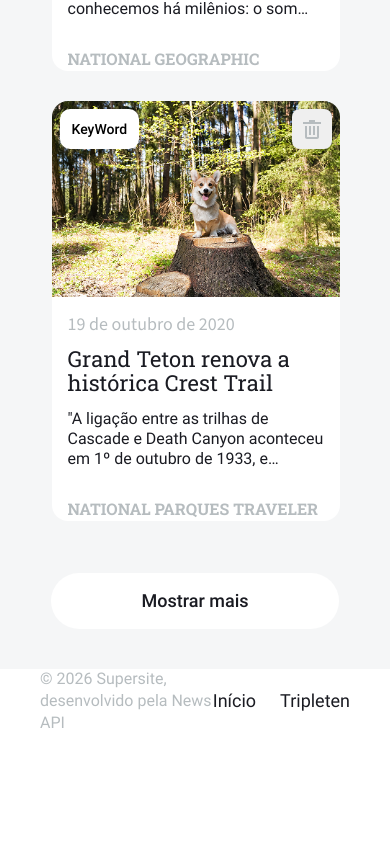
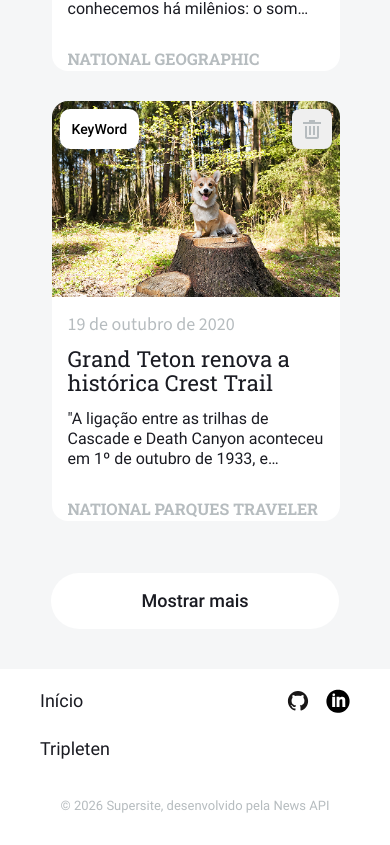
Before and after one commit to flpzht/news-explorer-frontend, a React (Vite) app: page /saved-news in a window 390 px wide. Shown: the part 1125-1970 px from the top of the page. Before the commit the page ends 1859 px from the top, so only its background shows below. Built offline with nearby package versions, Linux system fonts and the light colour scheme.

Commit message:
style: adiciona responsividade ao Footer para 320px, 480px e 768px

```diff
--- a/src/components/Footer/Footer.css
+++ b/src/components/Footer/Footer.css
@@ -6,13 +6,16 @@
     padding: 0 104px;
 
     display: flex;
+    flex-direction: row;
     justify-content: space-between;
     align-items: center;
+    gap: 40px;
 
     background-color: var(--color-white);
 }
 
 .footer__copyright {
+    width: 100%;
     margin: 0;
     font-family: var(--font-roboto);
     font-size: 16px;
@@ -23,9 +26,9 @@
 
 .footer__links {
     margin: 0;
-
     display: flex;
-    gap: 24px;
+    align-items: center;
+    gap: 40px;
 }
 
 .footer__link {
@@ -35,6 +38,13 @@
     line-height: 24px;
     color: var(--color-light-black);
     text-decoration: none;
+}
+
+.footer__icons {
+    margin: 0;
+    display: flex;
+    align-items: center;
+    gap: 24px;
 }
 
 .footer__icon-link {
@@ -53,9 +63,59 @@
     background-image: url('../../images/linkedin-icon.svg');
 }
 
+@media screen and (max-width: 1250px) {
+    .footer {
+        padding: 0 80px;
+    }
+}
+
 @media screen and (max-width: 768px) {
     .footer {
         height: 64px;
         padding: 0 40px;
     }
 }
+
+@media screen and (max-width: 480px) {
+    .footer {
+        height: 176px;
+        padding: 20px 40px 22px;
+        gap: 16px;
+
+        display: grid;
+        grid-template-columns: 1fr 1fr;
+        grid-template-areas:
+            "links icons"
+            "copyright copyright";
+    }
+
+    .footer__copyright {
+        grid-area: copyright;
+        text-align: center;
+        font-size: 13px;
+        line-height: 22px;
+    }
+
+    .footer__links {
+        grid-area: links;
+        flex-direction: column;
+        align-items: flex-start;
+        justify-content: flex-start;
+        gap: 24px;
+        align-self: flex-start;
+    }
+
+    .footer__icons {
+        grid-area: icons;
+        flex-direction: row;
+        align-self: flex-start;
+        justify-content: flex-end;
+        gap: 16px;
+    }
+}
+
+@media screen and (max-width: 320px) {
+    .footer {
+        padding: 20px 16px 22px;
+    }
+}
```
